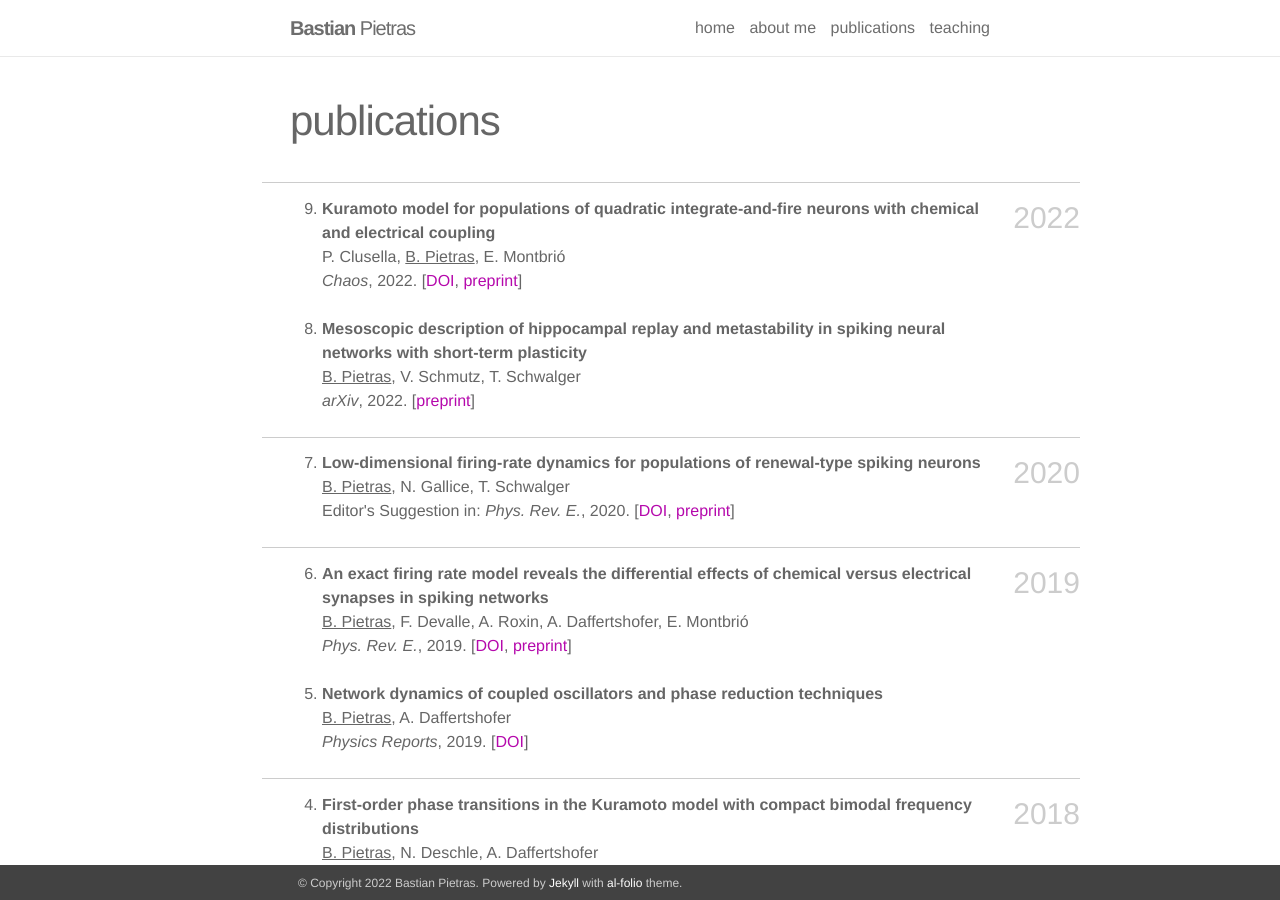
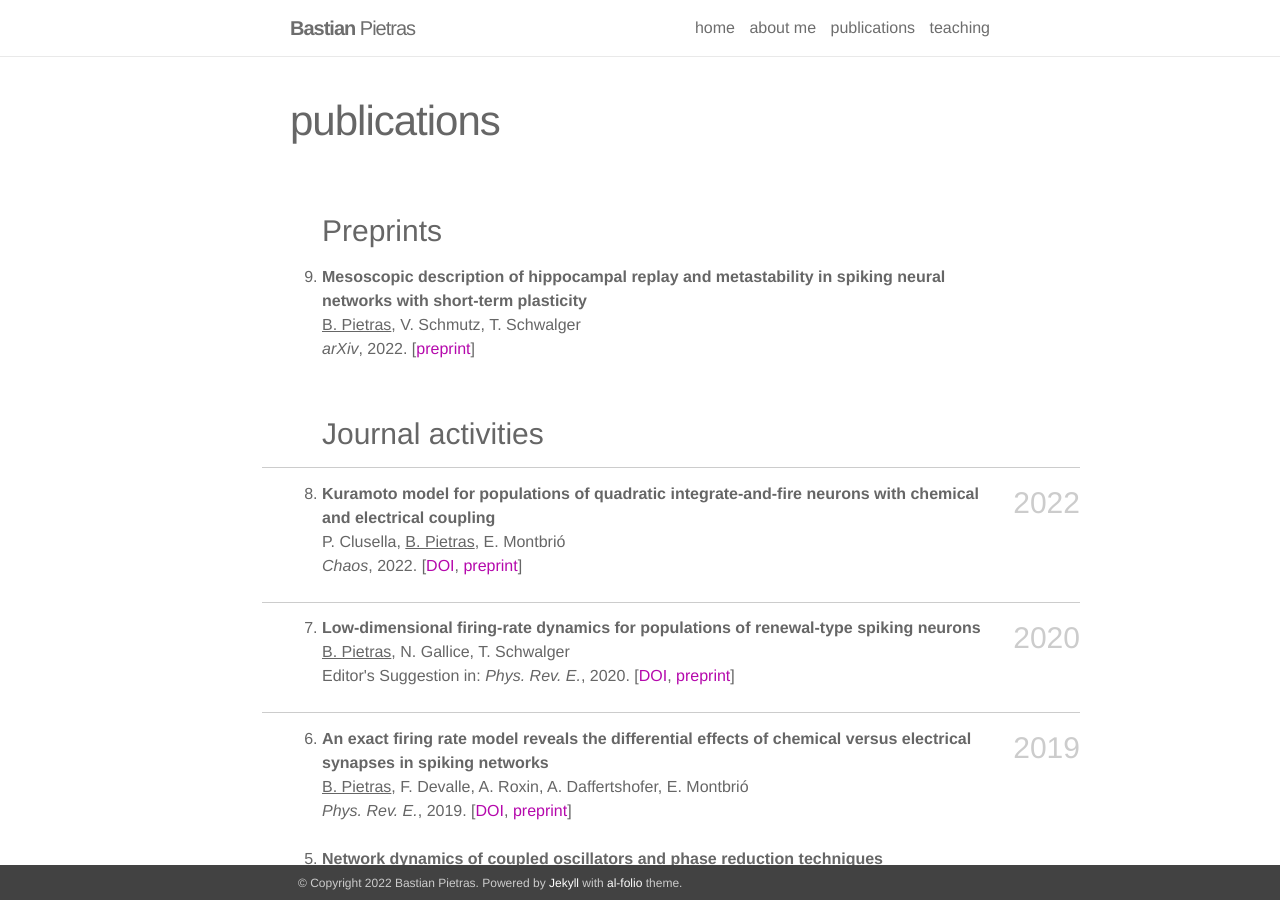
Before and after one commit to BastianPietras/bastianpietras.github.io, a Jekyll site: the page built from _pages/publications.md, in a window 1280 px wide and 900 px high. Built offline with Jekyll 4.4.1, drawn with Linux system fonts in a browser that asks for light colours.

Commit message:
Update publications.md

```diff
--- a/_pages/publications.md
+++ b/_pages/publications.md
@@ -7,15 +7,18 @@ title: publications
 
 <ol reversed>
 
-  <h3 class="year">2022</h3>
-  <li> <strong>Kuramoto model for populations of quadratic integrate-and-fire neurons with chemical and electrical coupling</strong><br/>
-      P. Clusella, <ins>B. Pietras</ins>, E. Montbri&oacute;<br/>
-      <em>Chaos</em>, 2022. [<a href="https://aip.scitation.org/doi/full/10.1063/5.0075285" target="_self">DOI</a>, <a href="https://arxiv.org/abs/2110.07665" target="_self">preprint</a>]</li><br/>
+  <h3>Preprints</h3>
 
   <li> <strong>Mesoscopic description of hippocampal replay and metastability in spiking neural networks with short-term plasticity</strong><br/>
       <ins>B. Pietras</ins>, V. Schmutz, T. Schwalger<br/>
       <em>arXiv</em>, 2022. [<a href="https://arxiv.org/abs/2204.01675" target="_self">preprint</a>]</li><br/>
 
+  <h3>Journal activities</h3>
+
+  <h3 class="year">2022</h3>
+  <li> <strong>Kuramoto model for populations of quadratic integrate-and-fire neurons with chemical and electrical coupling</strong><br/>
+      P. Clusella, <ins>B. Pietras</ins>, E. Montbri&oacute;<br/>
+      <em>Chaos</em>, 2022. [<a href="https://aip.scitation.org/doi/full/10.1063/5.0075285" target="_self">DOI</a>, <a href="https://arxiv.org/abs/2110.07665" target="_self">preprint</a>]</li><br/>
 
   <h3 class="year">2020</h3>
   <li> <strong>Low-dimensional firing-rate dynamics for populations of renewal-type spiking neurons</strong><br/>
```
